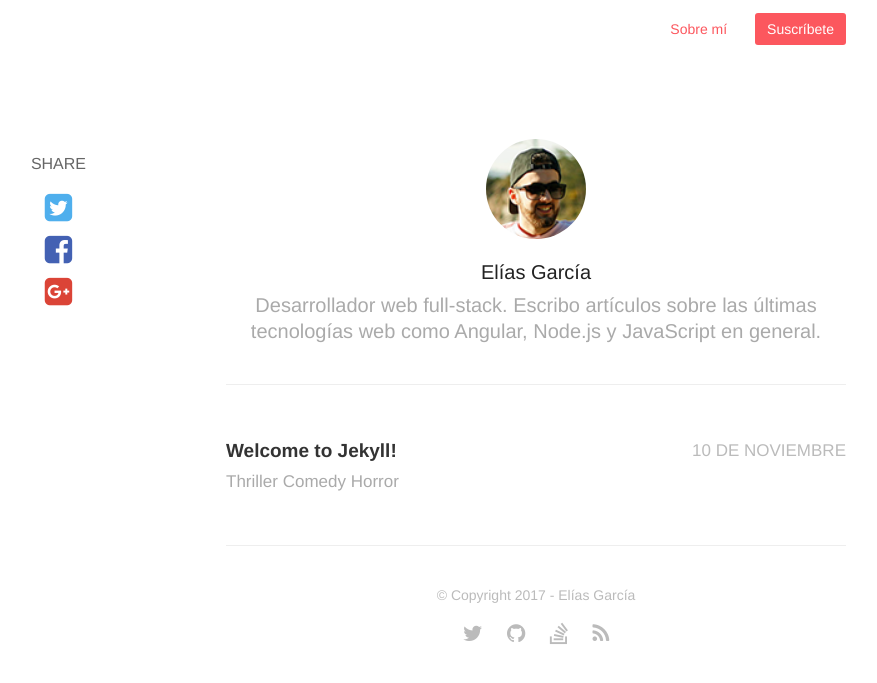
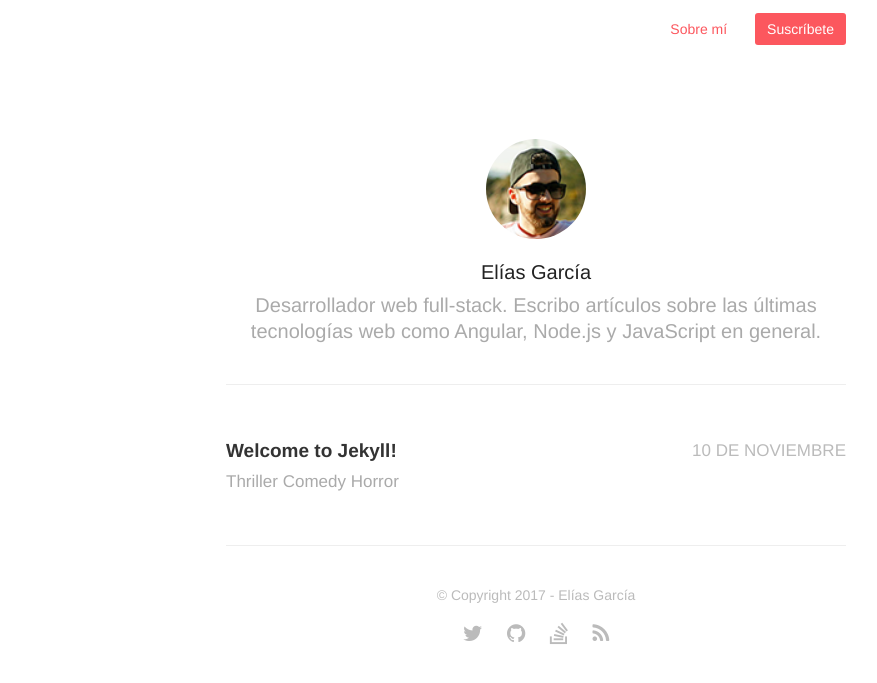
Before and after one commit to elias-garcia/elias-garcia.github.io, a Jekyll site: the page built from index.html, in a window 1280 px wide. Shown: the top 683 px of the page, without its empty margins (104-981 px from the left). Built offline with Jekyll 4.4.1, drawn with Linux system fonts in a browser that asks for light colours; the list of posts is cut into pages by our own code; comment, search, counter and statistics services are not loaded.

Commit message:
Removed sidebar

```diff
--- a/_layouts/default.html
+++ b/_layouts/default.html
@@ -64,14 +64,6 @@
       {% include profile.html %}
   {% endif %}
 
-  <section class="sidebar">
-    <p>SHARE</p>
-    <ul>
-      <li><a class="fb-button" href="#" target="_blank"><i class="fa fa-twitter-square fa-2x" aria-hidden="true"></i></a></li>
-      <li><a class="fb-button" href="#" target="_blank"><i class="fa fa-facebook-square fa-2x" aria-hidden="true"></i></a></li>
-      <li><a class="fb-button" href="#" target="_blank"><i class="fa fa-google-plus-square fa-2x" aria-hidden="true"></i></a></li>
-    </ul>
-  </section>
   <section class="wrapper {% if page.profile %}home{% endif %}">
     {{ content }}
   </section>
--- a/assets/css/style.css
+++ b/assets/css/style.css
@@ -729,23 +729,6 @@ h2.month {
   margin-left: 2px;
 }
 
-.sidebar {
-	position: fixed;
-	top: 150px;
-	float: left;
-	right: calc(50% + 450px);
-	text-align: center;
-}
-
-.sidebar p {
-	margin-bottom: 10px;
-}
-
-.sidebar li {
-	list-style-type: none;
-	padding: 5px 0px;
-}
-
 .fa-twitter-square {
 	color: #4fafed;
 }
@@ -785,9 +768,3 @@ h2.month {
 	.post h1 { font-size:24px; }
 	.post h2 { font-size:20px; }
 }
-
-@media screen and (max-width: 991px) {
-	.sidebar {
-		display: none;
-	}
-}
```
